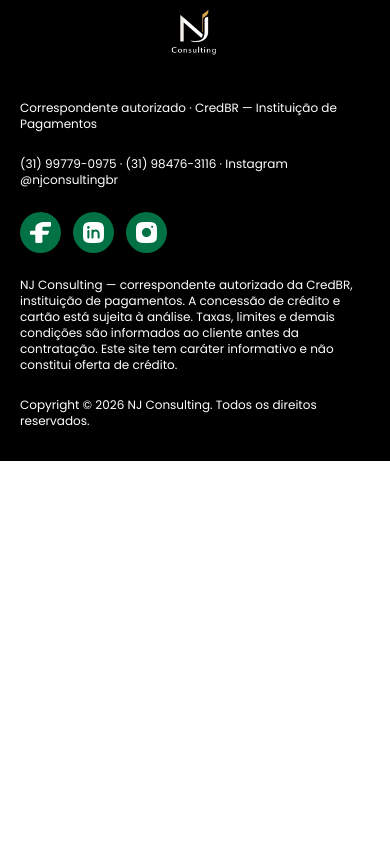
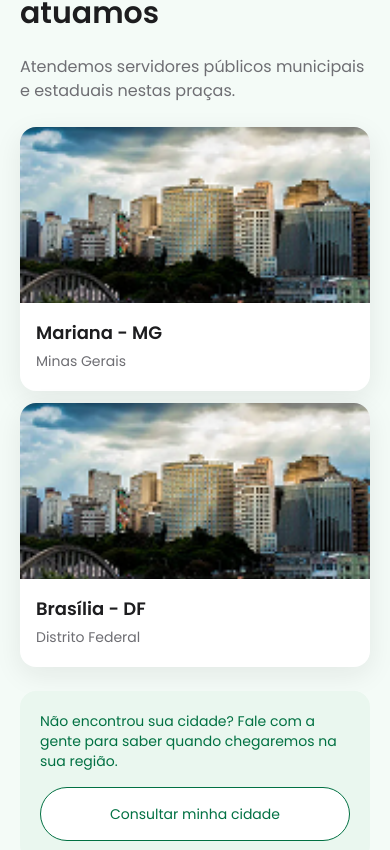
Before and after one commit to mariadxavier/nj-consulting, a Next.js app: page / in a window 390 px wide. Shown: the part 5394-6244 px from the top of the page. Before the commit the page ends 5855 px from the top, so only its background shows below. Built offline with nearby package versions, Linux system fonts and the light colour scheme.

Commit message:
feat: adiciona cidades de atuacao para mobile

```diff
--- a/app/page.tsx
+++ b/app/page.tsx
@@ -1,4 +1,4 @@
-import { Header, Hero, Footer, AboutUs, BRCardInfo, HowItWorks, PublicAudience } from '@/src/components';
+import { Header, Hero, Footer, AboutUs, BRCardInfo, HowItWorks, PublicAudience, OurPlaces } from '@/src/components';
 
 export default function Home() {
   return (
@@ -9,6 +9,7 @@ export default function Home() {
       <BRCardInfo />
       <HowItWorks />
       <PublicAudience />
+      <OurPlaces />
       <Footer />
     </main>
   );
--- /dev/null
+++ b/src/components/CityArticle.tsx
@@ -0,0 +1,21 @@
+import Image from 'next/image';
+import CityPlaceholder from '@/src/assets/CityPlaceholder.png';
+import { City } from '../types';
+
+export default function CityArticle({ city }: { city: City }) {
+  return (
+    <article className="overflow-hidden rounded-2xl bg-(--color-white) shadow-[0_8px_28px_rgba(29,29,31,0.08)]">
+      <Image
+        src={city.imgSrc || CityPlaceholder}
+        alt={city.name}
+        width={640}
+        height={360}
+        className="h-44 w-full object-cover"
+      />
+      <div className="flex flex-col gap-1 px-4 pt-4 pb-5">
+        <h3 className="text-lg font-semibold text-(--color-black)">{city.name}</h3>
+        <p className="text-sm text-(--color-gray)">{city.address}</p>
+      </div>
+    </article>
+  );
+}
--- a/src/components/ContactButton.tsx
+++ b/src/components/ContactButton.tsx
@@ -8,7 +8,7 @@ type ContactButtonProps = {
 };
 
 export default function ContactButton({ text, theme = 'clear', icon, link }: ContactButtonProps) {
-  const clearTheme = 'border border-(--color-green) text-(--color-green)';
+  const clearTheme = 'border border-(--color-green) text-(--color-green) bg-(--color-white)';
   const greenTheme = 'bg-(--color-green) text-(--color-white)';
   const phoneNumber = process.env.NEXT_PUBLIC_COMERCIAL_PHONE_NUMBER;
   const target = link ?? `https://wa.me//${phoneNumber}`;
--- /dev/null
+++ b/src/components/OurPlaces.tsx
@@ -0,0 +1,41 @@
+import { City } from '../types';
+import CityArticle from './CityArticle';
+import ContactButton from './ContactButton';
+
+export default function OurPlaces() {
+  const supportedCities: City[] = [
+    {
+      id: '1',
+      name: 'Mariana - MG',
+      imgSrc: '',
+      address: 'Minas Gerais',
+    },
+    {
+        id: '2',
+        name: 'Brasília - DF',
+        imgSrc: '',
+        address: 'Distrito Federal',
+      }
+
+  ];
+
+  return (
+    <section className="flex flex-col p-5 gap-6">
+      <h1 className="text-3xl text-(--color-black) font-semibold">Cidades onde atuamos</h1>
+      <p className="text-(--color-gray)">
+        Atendemos servidores públicos municipais e estaduais nestas praças.
+      </p>
+      {supportedCities && (
+        <div className="grid grid-cols-1 gap-3">
+          {supportedCities.map((city) => (
+            <CityArticle key={city.id} city={city} />
+          ))}
+        </div>
+      )}
+      <div className='bg-(--color-green-light-bg) text-(--color-green) text-sm p-5 flex flex-col gap-4 rounded-2xl'>
+        <p>Não encontrou sua cidade? Fale com a gente para saber quando chegaremos na sua região.</p>
+        <ContactButton text='Consultar minha cidade' />
+      </div>
+    </section>
+  );
+}
--- a/src/components/index.ts
+++ b/src/components/index.ts
@@ -10,6 +10,7 @@ export { default as HowItWorks } from "./HowItWorks";
 export { default as InfoChip } from "./InfoChip";
 export { default as Footer } from "./Footer";
 export { default as Frame } from "./Frame";
+export { default as OurPlaces } from "./OurPlaces";
 export { default as PublicAudience } from "./PublicAudience";
 export { default as SocialMediaChip } from "./SocialMediaChip";
 export { default as SocialMediaList } from "./SocialMediaList";
--- /dev/null
+++ b/src/types/Places.d.ts
@@ -0,0 +1,6 @@
+export type City = {
+  id: string;
+  name: string;
+  imgSrc: string;
+  address: string;
+};
--- a/src/types/index.ts
+++ b/src/types/index.ts
@@ -1 +1,2 @@
+export * from './Places';
 export * from './Navigation';
```
Also changed, not shown: src/assets/CityPlaceholder.png (added).
